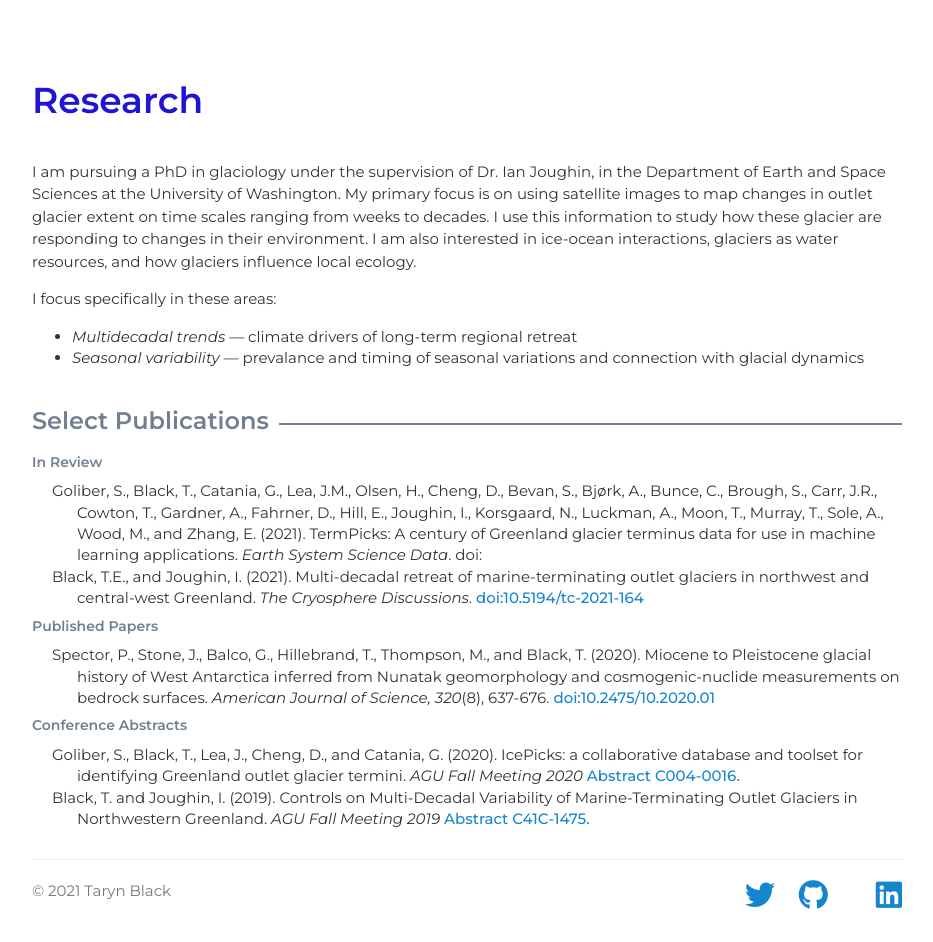
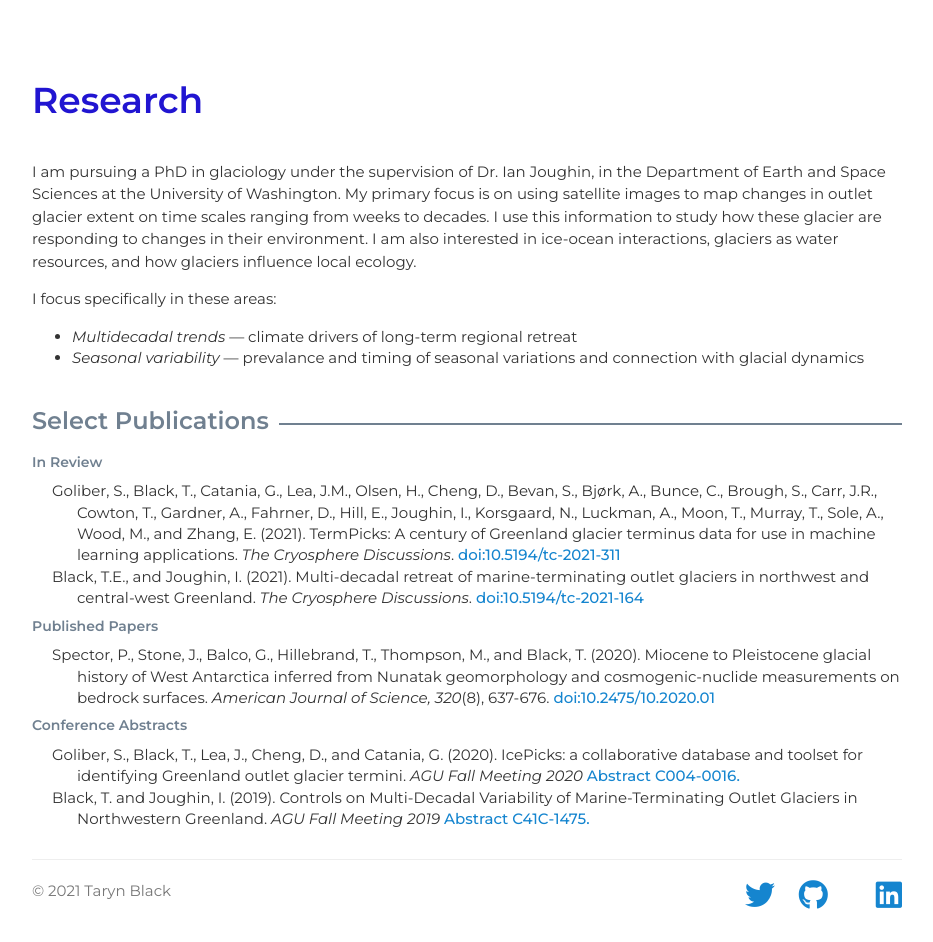
Before and after one commit to tarynblack/tarynblack.github.io, a Jekyll site: the page built from research.html, in a window 1280 px wide, cut to the strip 86-1028 px from the top of the page. Shown: the whole strip, without its empty margins (173-1106 px from the left). Built offline with Jekyll 4.4.1, drawn with Linux system fonts in a browser that asks for light colours; nearby versions of some CDN libraries; a style sheet for code colours, icons or effects is not loaded.

Commit message:
Update termpicks paper citation

```diff
--- a/research.html
+++ b/research.html
@@ -25,7 +25,7 @@
             <h5>In Review</h5>
 
             <ul class="publications">
-		    <li>Goliber, S., Black, T., Catania, G., Lea, J.M., Olsen, H., Cheng, D., Bevan, S., Bj&#248;rk, A., Bunce, C., Brough, S., Carr, J.R., Cowton, T., Gardner, A., Fahrner, D., Hill, E., Joughin, I., Korsgaard, N., Luckman, A., Moon, T., Murray, T., Sole, A., Wood, M., and Zhang, E. (2021). TermPicks: A century of Greenland glacier terminus data for use in machine learning applications. <em>Earth System Science Data</em>. doi:</li>
+		    <li>Goliber, S., Black, T., Catania, G., Lea, J.M., Olsen, H., Cheng, D., Bevan, S., Bj&#248;rk, A., Bunce, C., Brough, S., Carr, J.R., Cowton, T., Gardner, A., Fahrner, D., Hill, E., Joughin, I., Korsgaard, N., Luckman, A., Moon, T., Murray, T., Sole, A., Wood, M., and Zhang, E. (2021). TermPicks: A century of Greenland glacier terminus data for use in machine learning applications. <em>The Cryosphere Discussions</em>. <a href="https://doi.org/10.5194/tc-2021-311" target="_blank">doi:10.5194/tc-2021-311</a></li>
 		    <li>Black, T.E., and Joughin, I. (2021). Multi-decadal retreat of marine-terminating outlet glaciers in northwest and central-west Greenland. <em>The Cryosphere Discussions</em>. <a href="https://doi.org/10.5194/tc-2021-164" target="_blank">doi:10.5194/tc-2021-164</a></li>
             </ul>
 
```
